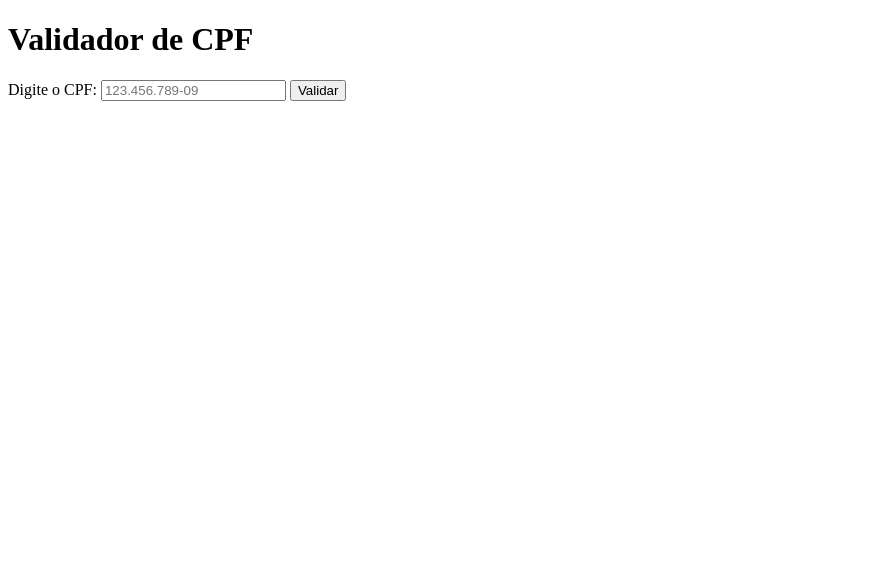
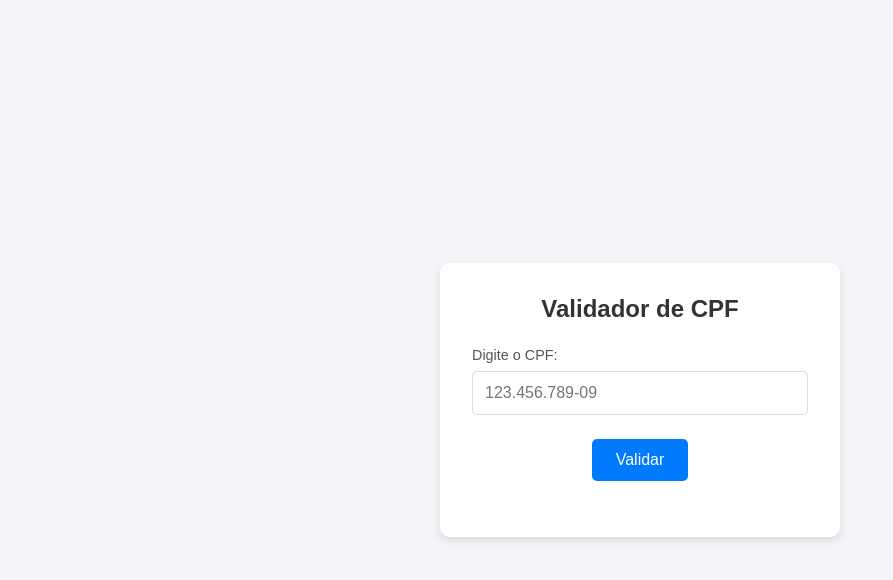
Before and after one commit to pedrodev2025/Verificador-De-CPF-Com-JS, a plain HTML site: page index.html in a window 1280 px wide. Shown: the whole page, without its empty margins (0-893 px from the left). Drawn offline with Linux system fonts and the light colour scheme.

Commit message:
Adição De CSS

```diff
--- a/index.html
+++ b/index.html
@@ -5,26 +5,107 @@
     <meta name="viewport" content="width=device-width, initial-scale=1.0">
     <title>Validador de CPF</title>
     <style>
+        /* Reset básico */
+        * {
+            margin: 0;
+            padding: 0;
+            box-sizing: border-box;
+            font-family: Arial, sans-serif;
+        }
+
+        body {
+            background-color: #f4f4f9;
+            display: flex;
+            justify-content: center;
+            align-items: center;
+            height: 100vh;
+            margin: 0;
+        }
+
+        .container {
+            background-color: #fff;
+            padding: 2rem;
+            border-radius: 10px;
+            box-shadow: 0 4px 10px rgba(0, 0, 0, 0.1);
+            max-width: 400px;
+            width: 100%;
+            text-align: center;
+        }
+
+        h1 {
+            font-size: 1.5rem;
+            color: #333;
+            margin-bottom: 1.5rem;
+        }
+
+        .form-group {
+            margin-bottom: 1.5rem;
+            text-align: left;
+        }
+
+        label {
+            display: block;
+            font-size: 0.9rem;
+            color: #555;
+            margin-bottom: 0.5rem;
+        }
+
+        input[type="text"] {
+            width: 100%;
+            padding: 0.75rem;
+            border: 1px solid #ddd;
+            border-radius: 5px;
+            font-size: 1rem;
+            outline: none;
+            transition: border-color 0.3s ease;
+        }
+
+        input[type="text"]:focus {
+            border-color: #007bff;
+        }
+
+        button {
+            background-color: #007bff;
+            color: #fff;
+            border: none;
+            padding: 0.75rem 1.5rem;
+            border-radius: 5px;
+            font-size: 1rem;
+            cursor: pointer;
+            transition: background-color 0.3s ease;
+        }
+
+        button:hover {
+            background-color: #0056b3;
+        }
+
         .message {
-            margin-top: 10px;
+            margin-top: 1.5rem;
+            font-size: 1rem;
             font-weight: bold;
         }
+
         .valid {
-            color: green;
+            color: #28a745;
         }
+
         .invalid {
-            color: red;
+            color: #dc3545;
         }
     </style>
 </head>
 <body>
+    <div class="container">
         <h1>Validador de CPF</h1>
         <form id="cpfForm">
+            <div class="form-group">
                 <label for="cpf">Digite o CPF:</label>
                 <input type="text" id="cpf" name="cpf" placeholder="123.456.789-09" required>
+            </div>
             <button type="submit">Validar</button>
         </form>
         <div id="message" class="message"></div>
+    </div>
 
     <script>
         function validarCPF(cpf) {
@@ -60,7 +141,7 @@
         }
 
         document.getElementById('cpfForm').addEventListener('submit', function(event) {
-            event.preventDefault(); // Evita o envio do formulário
+            event.preventDefault();
 
             const cpfInput = document.getElementById('cpf').value;
             const messageDiv = document.getElementById('message');
```
Lines whose indentation alone changed are shown as unchanged.
